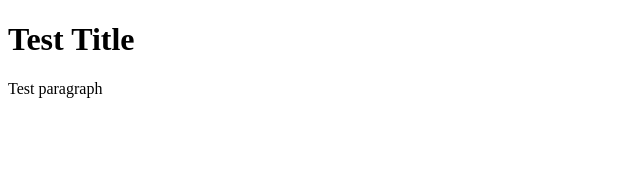
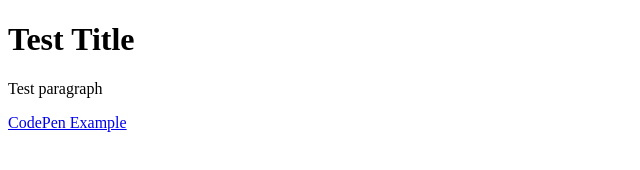
Before and after one commit to jmnolasco05/wdd230, a plain HTML site: page index.html in a window 1280 px wide. Shown: the whole page, without its empty margins (0-640 px from the left). Drawn offline with Linux system fonts and the light colour scheme.

Commit message:
Update index.html

```diff
--- a/index.html
+++ b/index.html
@@ -7,5 +7,7 @@
   <body>
     <h1>Test Title</h1>
     <p>Test paragraph</p>
+    <a href="https://codepen.io/jmnolasco05/pen/WNaoEbM">CodePen Example</a>
+
   </body>
 </html>
```
